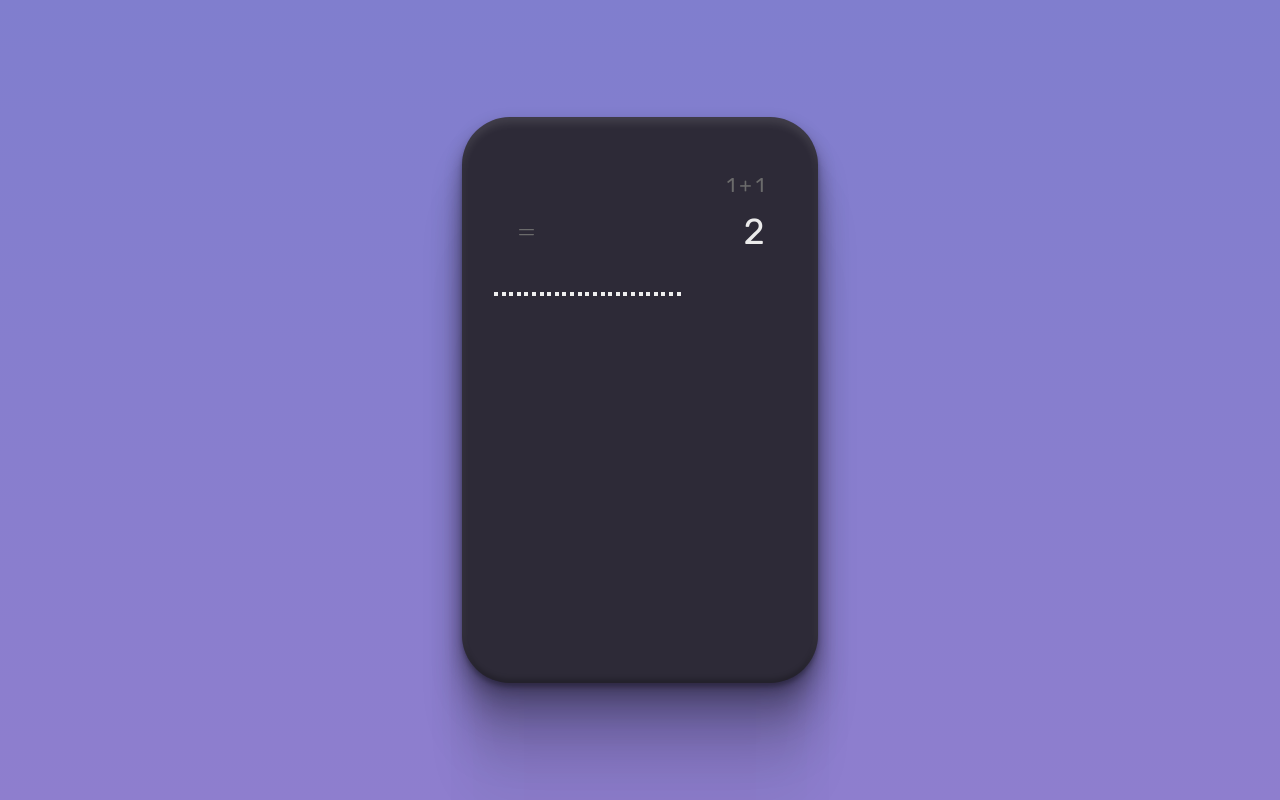
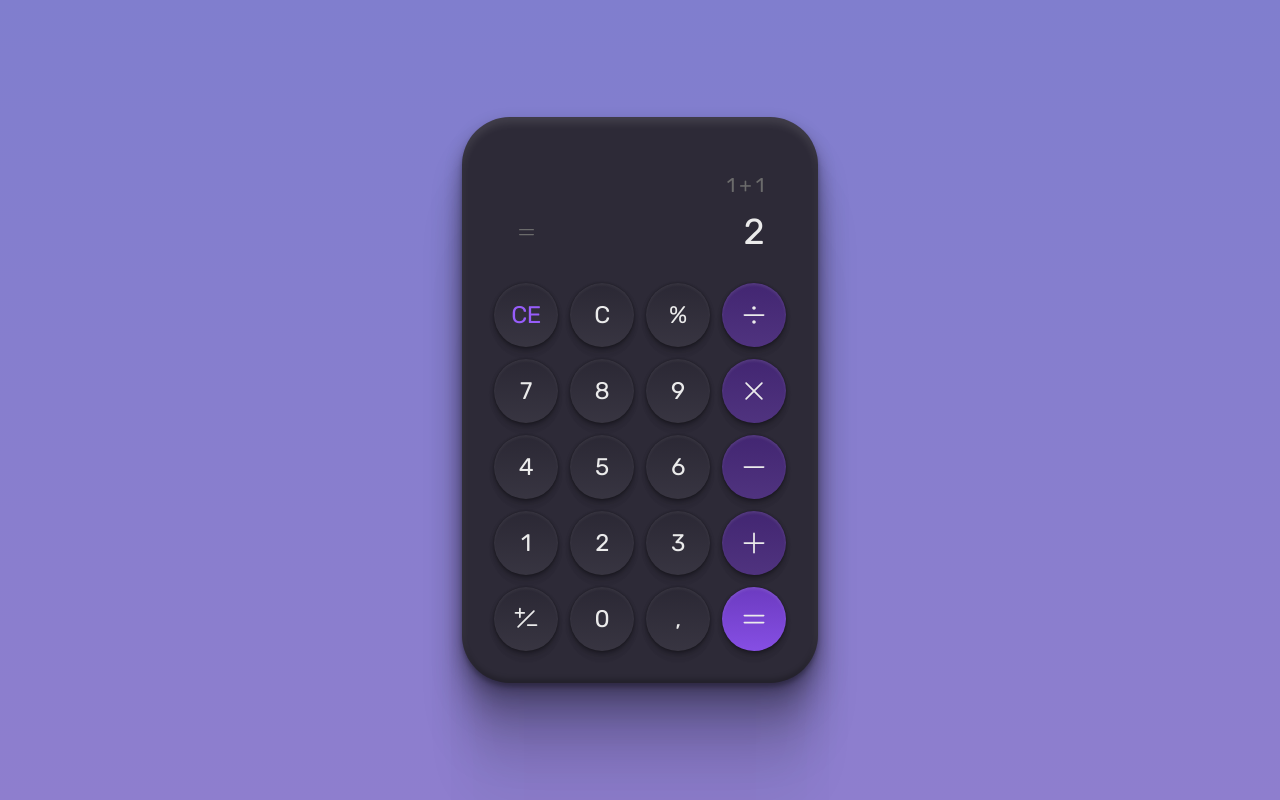
Before and after one commit to sidneihenrique/calculator, a plain HTML site: page index.html in a window 1280 px wide. Drawn offline with Linux system fonts and the light colour scheme.

Commit message:
layout finished

```diff
--- a/index.html
+++ b/index.html
@@ -22,31 +22,26 @@
         </div>
 
         <div id="keyboard">
-            <button></button>
-            <button></button>
-            <button></button>
-            <button></button>
-            <button></button>
-            <button></button>
-            <button></button>
-            <button></button>
-            <button></button>
-            <button></button>
-            <button></button>
-            <button></button>
-            <button></button>
-            <button></button>
-            <button></button>
-            <button></button>
-            <button></button>
-            <button></button>
-            <button></button>
-            <button></button>
-            <button></button>
-            <button></button>
-            <button></button>
-            <button></button>
-            <button></button>
+            <button class="secondary">CE</button>
+            <button class="">C</button>
+            <button class="">%</button>
+            <button class="tertiary"><img src="./assets/divide.svg" alt="divide-sign"></button>
+            <button class="">7</button>
+            <button class="">8</button>
+            <button class="">9</button>
+            <button class="tertiary"><img src="./assets/multiply.svg" alt="multiply-sign"></button>
+            <button class="">4</button>
+            <button class="">5</button>
+            <button class="">6</button>
+            <button class="tertiary"><img src="./assets/minus.svg" alt="minus-sign"></button>
+            <button class="">1</button>
+            <button class="">2</button>
+            <button class="">3</button>
+            <button class="tertiary"><img src="./assets/plus.svg" alt="plus-sign"></button>
+            <button class=""><img src="./assets/plusminus.svg" alt="plusminus-sign"></button>
+            <button class="">0</button>
+            <button class="">,</button>
+            <button class="quartiary"><img src="./assets/result.svg" alt="equals-sign"></button>
         </div>
     </div>
 
--- a/styles.css
+++ b/styles.css
@@ -65,3 +65,60 @@ body * {
 
     color:     #EBEBEB;
 }
+
+#keyboard {
+    margin-top: 4px;
+
+    display:    grid;
+    grid-template-columns: repeat(4, 1fr);
+    gap:        12px;
+}
+
+button {
+    border: 0;
+
+    width:  64px;
+    height: 64px;
+
+    background: linear-gradient(180deg, rgba(0, 0, 0, 0.05) 0%, rgba(255, 255, 255, 0.05) 100%), #2D2A37;
+    box-shadow: 0px 11px 7px rgba(0, 0, 0, 0.01),
+                0px 7px 7px rgba(0, 0, 0, 0.04),
+                0px 4px 6px rgba(0, 0, 0, 0.1),
+                0px 2px 4px rgba(0, 0, 0, 0.26),
+                0px 0px 2px rgba(0, 0, 0, 0.29),
+                inset 0px 2px 3px rgba(255, 255, 255, 0.06);
+    border-radius: 999px;
+
+    font-size:   24px;
+    line-height: 28px;
+    color: #ebebeb;
+
+    display:         flex;
+    align-items:     center;
+    justify-content: center;
+}
+
+.secondary {
+    color: #975DFA;
+}
+
+.tertiary {
+    background: linear-gradient(180deg, rgba(0, 0, 0, 0.05) 0.01%,rgba(255, 255, 255, 0.05) 100%),#462878;
+    box-shadow: 0px 11px 7px rgba(0, 0, 0, 0.01),
+                0px 7px 7px rgba(0, 0, 0, 0.04),
+                0px 4px 6px rgba(0, 0, 0, 0.1),
+                0px 2px 4px rgba(0, 0, 0, 0.26),
+                0px 0px 2px rgba(0, 0, 0, 0.29),
+                inset 0px 2px 3px rgba(255, 255, 255, 0.1);
+}
+
+.quartiary {
+    background: linear-gradient(180deg, rgba(0, 0, 0, 0.15) 0%, rgba(255, 255, 255, 0.05) 100%), #7F45E2;
+    box-shadow: 0px 11px 7px rgba(0, 0, 0, 0.01),
+                0px 7px 7px rgba(0, 0, 0, 0.04),
+                0px 4px 6px rgba(0, 0, 0, 0.1),
+                0px 2px 4px rgba(0, 0, 0, 0.26),
+                0px 0px 2px rgba(0, 0, 0, 0.29),
+                inset 0px 2px 3px rgba(255, 255, 255, 0.1);
+
+}
```
Also changed, not shown: assets/divide.svg (added), assets/minus.svg (added), assets/multiply.svg (added), assets/plus.svg (added), assets/plusminus.svg (added), assets/result.svg (added).
